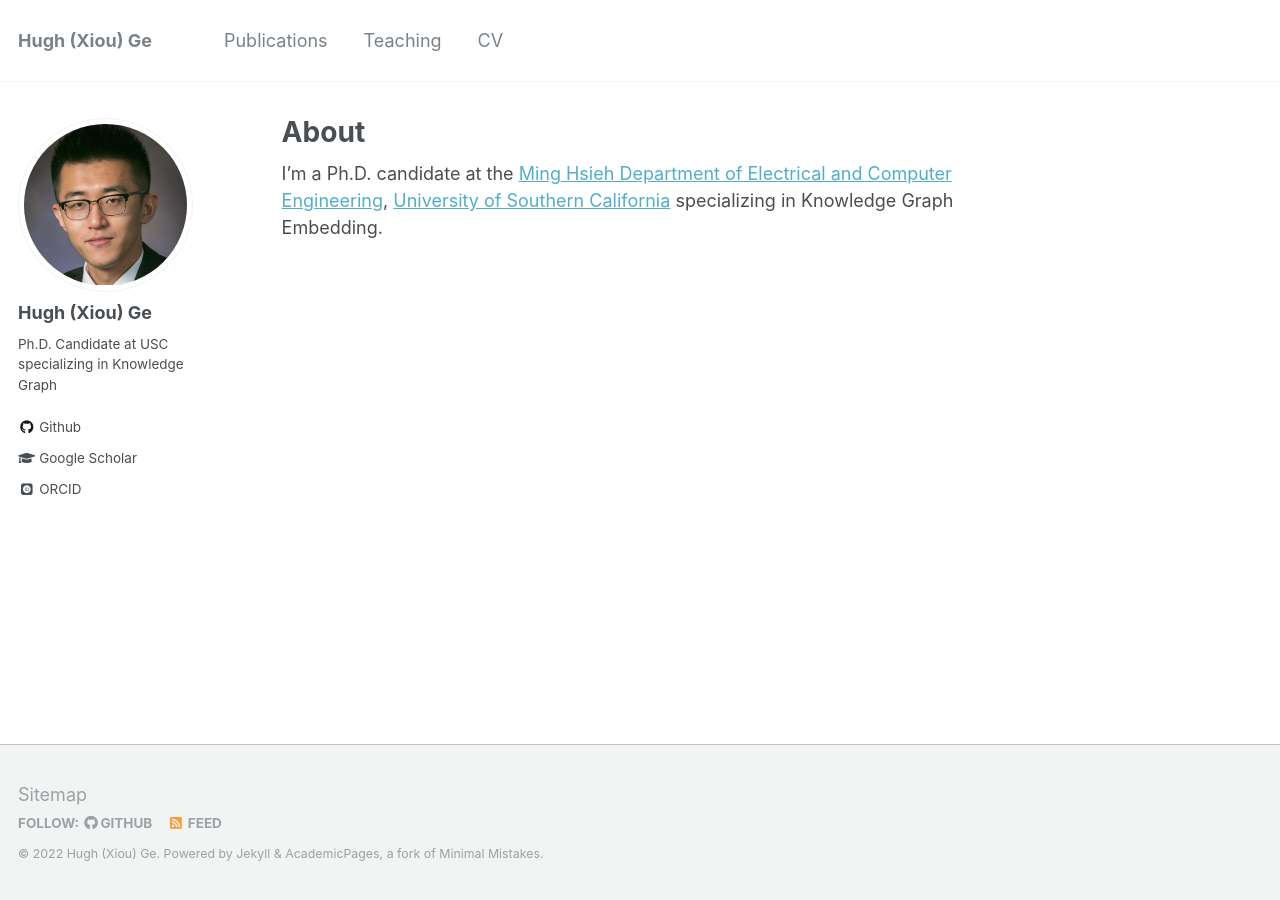
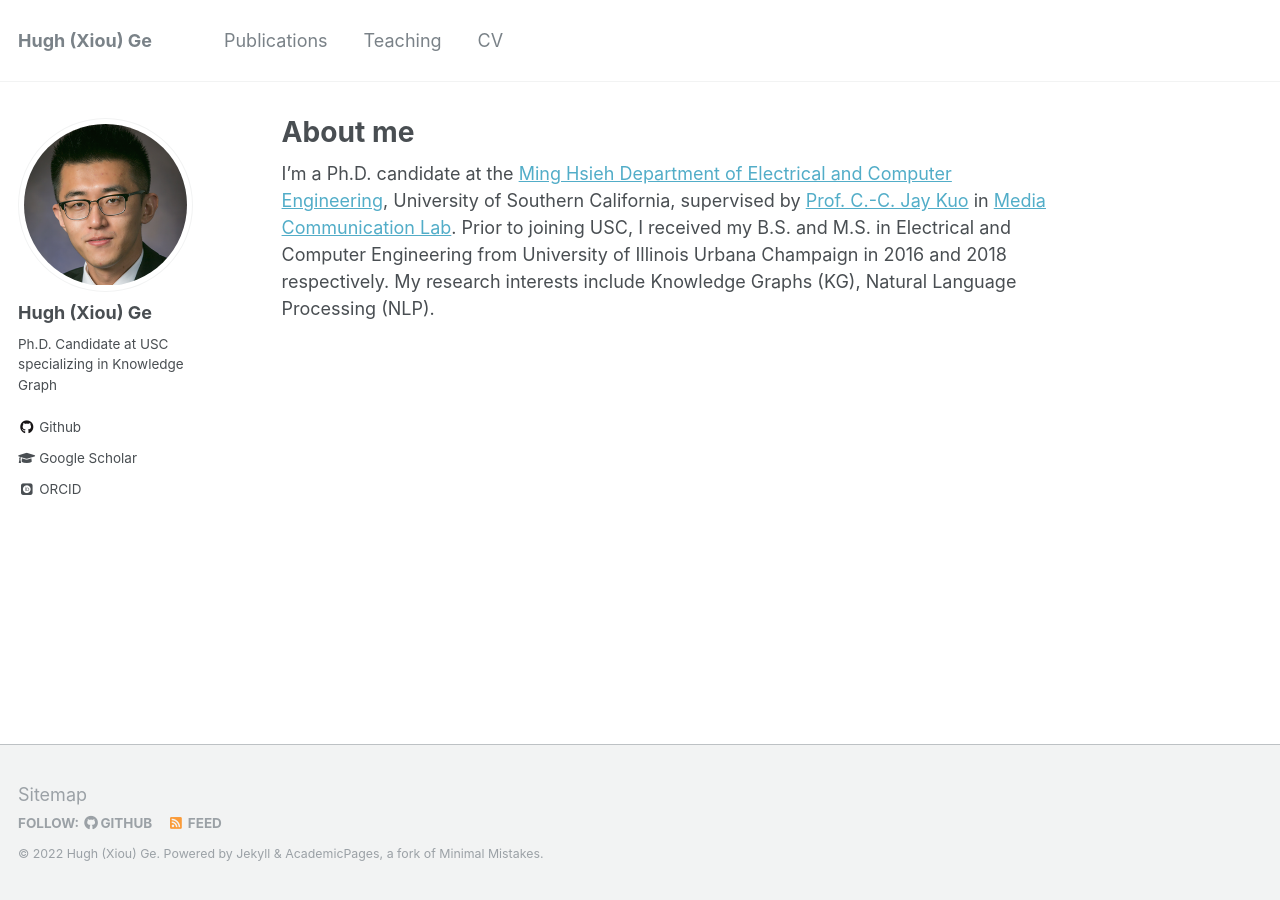
Before and after one commit to hughxiouge/hughxiouge.github.io, a Jekyll site: the page built from _pages/about.md, in a window 1280 px wide. Built offline with Jekyll 4.4.1, drawn with Linux system fonts in a browser that asks for light colours; some web fonts are replaced.

Commit message:
change bio

```diff
--- a/_pages/about.md
+++ b/_pages/about.md
@@ -1,6 +1,6 @@
 ---
 permalink: /
-title: "About"
+title: "About me"
 excerpt: "About me"
 author_profile: true
 redirect_from:
@@ -8,4 +8,4 @@ redirect_from:
   - /about.html
 ---
 
-I'm a Ph.D. candidate at the [Ming Hsieh Department of Electrical and Computer Engineering](https://minghsiehece.usc.edu/), [University of Southern California](https://www.usc.edu/) specializing in Knowledge Graph Embedding.
+I'm a Ph.D. candidate at the [Ming Hsieh Department of Electrical and Computer Engineering](https://minghsiehece.usc.edu/), University of Southern California, supervised by [Prof. C.-C. Jay Kuo](https://viterbi.usc.edu/directory/faculty/Kuo/Chung-Chieh) in [Media Communication Lab](https://mcl.usc.edu/). Prior to joining USC, I received my B.S. and M.S. in Electrical and Computer Engineering from University of Illinois Urbana Champaign in 2016 and 2018 respectively. My research interests include Knowledge Graphs (KG), Natural Language Processing (NLP).
```
